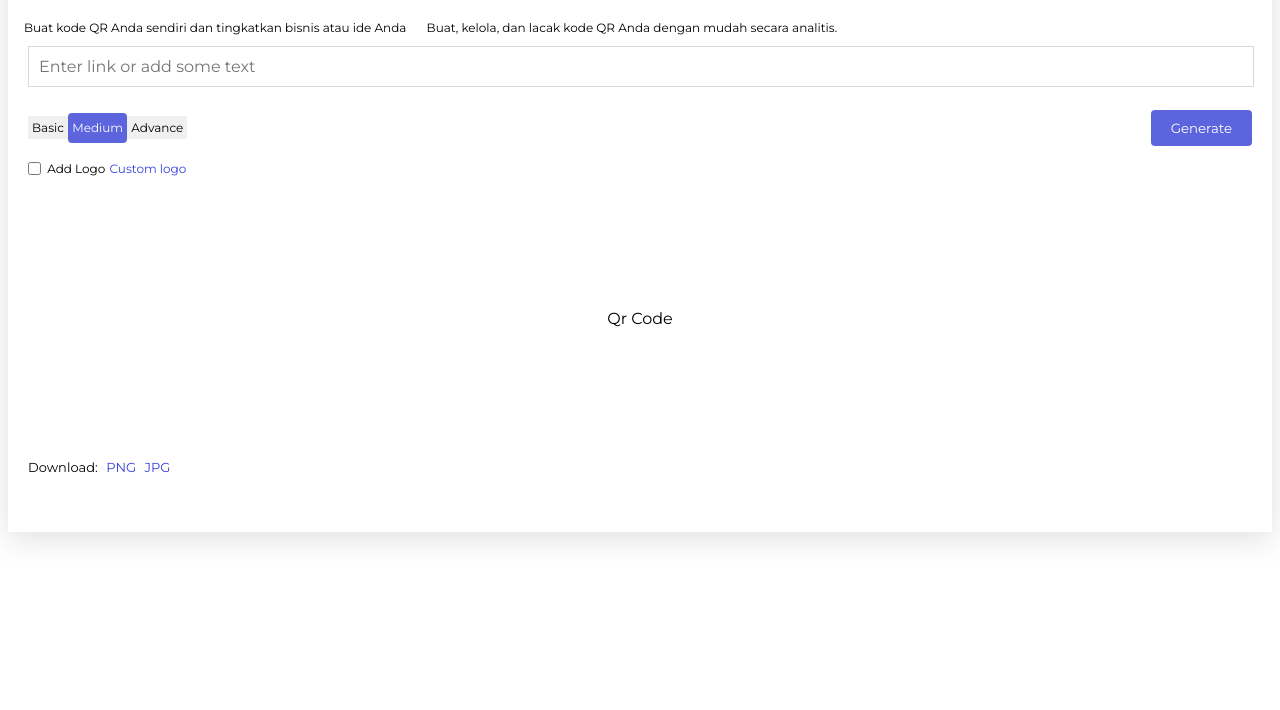
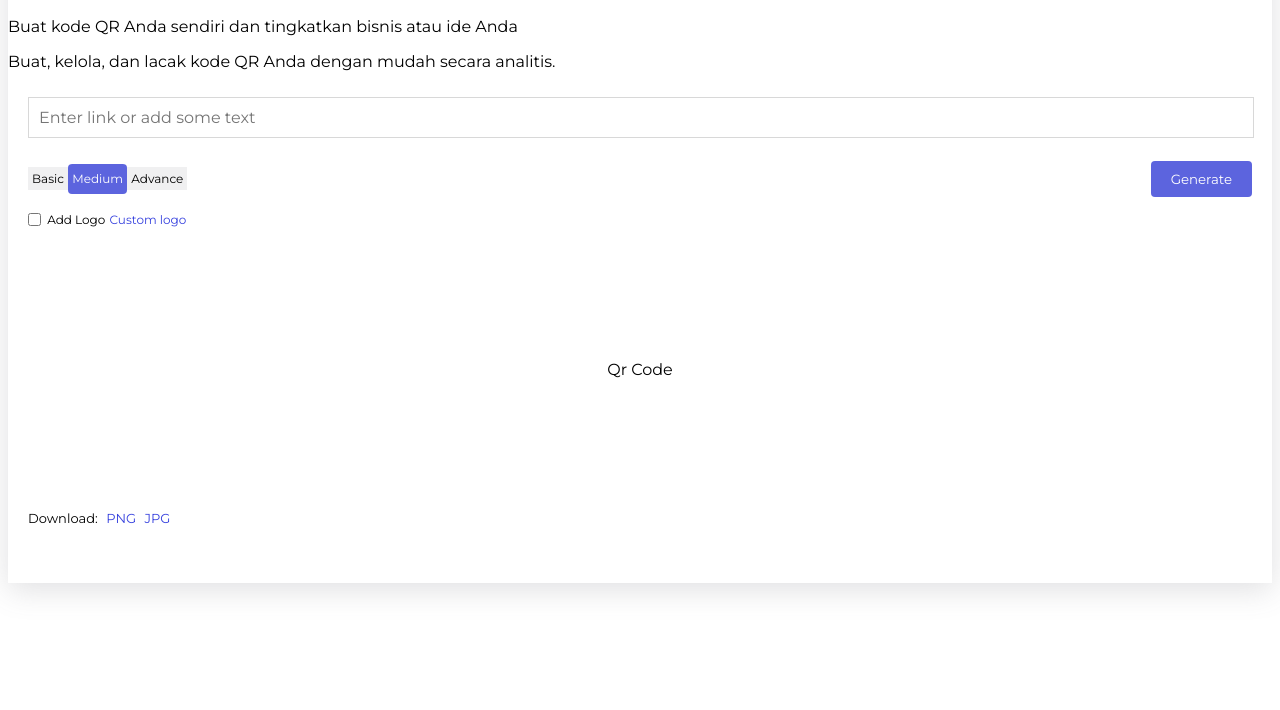
Before and after one commit to susahcebok/qrcode, a plain HTML site: page index.html in a window 1280 px wide. Shown: the part 90-800 px from the top of the page. Drawn offline with Linux system fonts and the light colour scheme; a script that the page names is missing.

Commit message:
Update index.html

```diff
--- a/index.html
+++ b/index.html
@@ -25,8 +25,8 @@
         <div class="header">
             <div><h1>QR Code Generator</h1></div>
         </div>
-        <label><div>Buat kode QR Anda sendiri dan tingkatkan bisnis atau ide Anda</div></label>
-        <label><div>Buat, kelola, dan lacak kode QR Anda dengan mudah secara analitis.</div></label>
+        <p>Buat kode QR Anda sendiri dan tingkatkan bisnis atau ide Anda</p>
+        <p>Buat, kelola, dan lacak kode QR Anda dengan mudah secara analitis.</p>
         <input type="text" placeholder="Enter link or add some text" class="text-field">
         <ul class="mode">
             <li>Basic</li>
```
